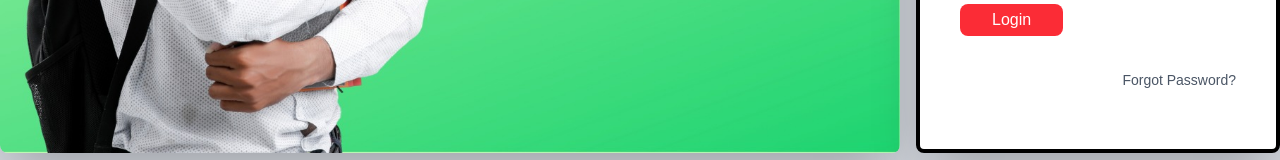
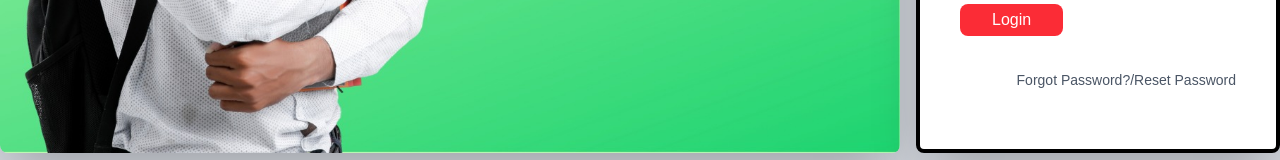
Before and after one commit to Priyosmita/Education-Institute-Management-System, a Next.js app: page /login in a window 1280 px wide. Shown: the part 580-740 px from the top of the page. Built offline with nearby package versions, Linux system fonts and the light colour scheme.

Commit message:
reset password

```diff
--- a/app/(auth)/login/page.js
+++ b/app/(auth)/login/page.js
@@ -2,7 +2,6 @@
 import React, { useState } from 'react';
 import { useRouter } from "next/navigation";
 import { FaEye, FaEyeSlash, FaKey } from "react-icons/fa";
-import Link from 'next/link';
 import { auth } from "@/lib/firebase";
 import { signInWithEmailAndPassword, sendPasswordResetEmail } from "firebase/auth";
 import { IoPersonSharp } from "react-icons/io5";
@@ -122,7 +121,7 @@ const Page = () => {
                 onClick={handleForgotPassword}
                 className="text-sm hover:text-blue-700 text-gray-600 hover:underline"
               >
-                Forgot Password?
+                Forgot Password?/Reset Password
               </button>
             </div>
           </form>
```
